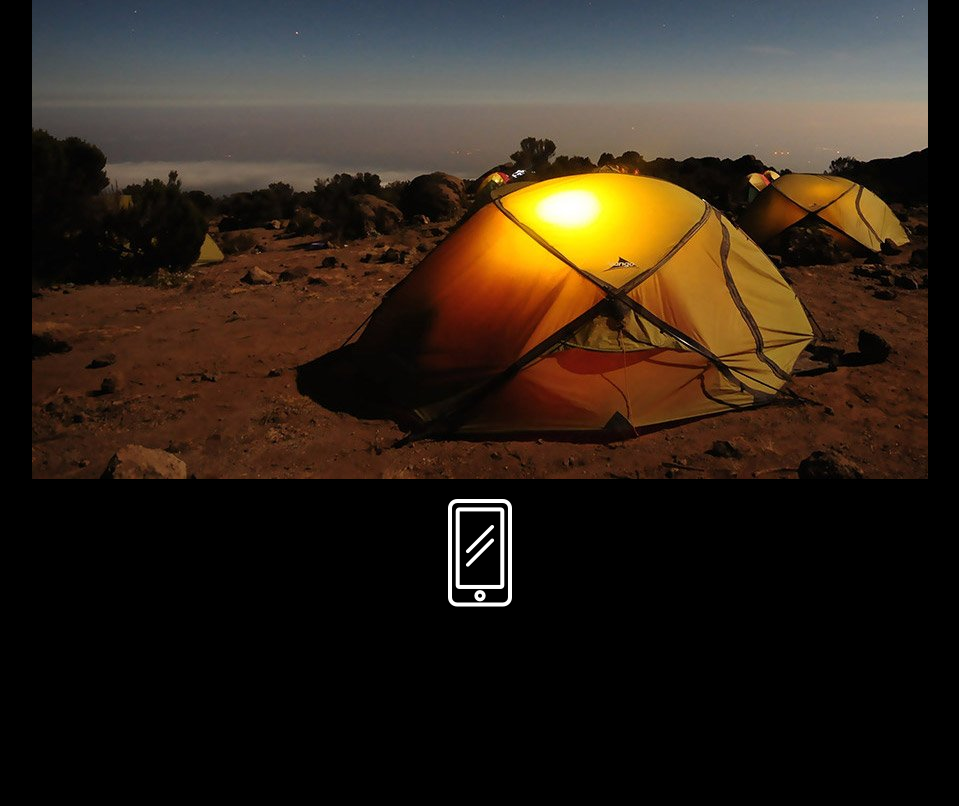
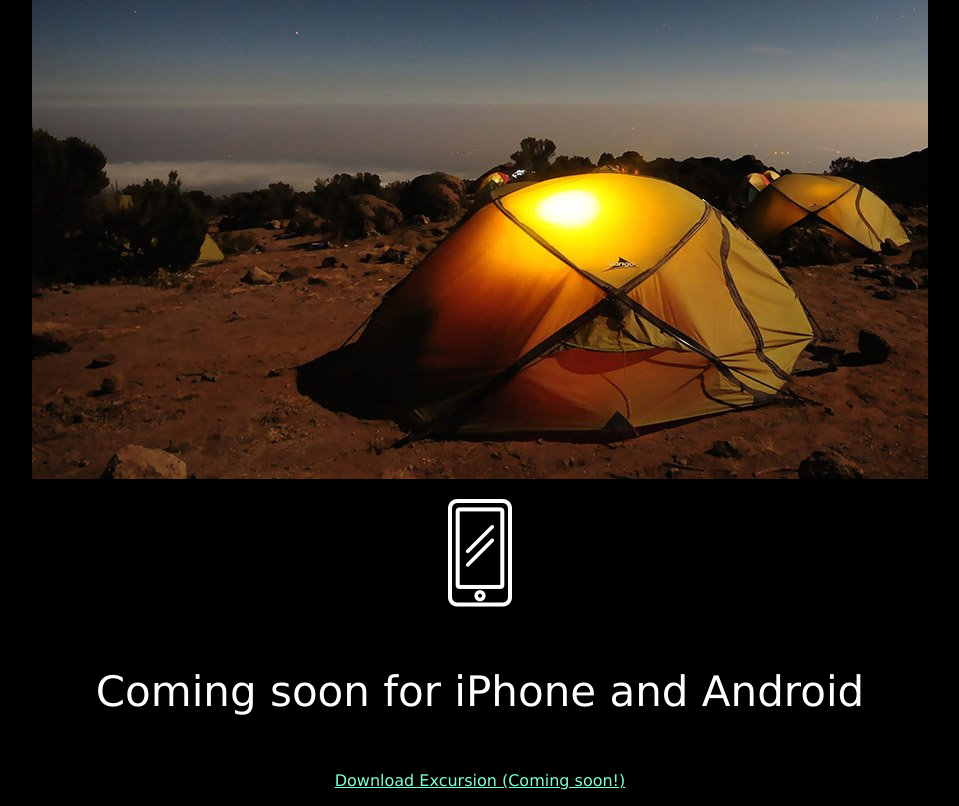
Before and after one commit to saabirahhannan/excursion, a plain HTML site: page index.html in a window 1280 px wide. Shown: the part 533-1339 px from the top of the page, without its empty margins (160-1119 px from the left). Before the commit the page ends 1160 px from the top, so only its background shows below. Drawn offline with Linux system fonts and the light colour scheme.

Commit message:
Added header 3 and link

```diff
--- a/index.html
+++ b/index.html
@@ -17,5 +17,7 @@
         <h4 class="description">Excursion remembers places you like, and recommends new points of interest around you.</h4>
         <p><img src="resources/images/camp.jpg"></p>
         <p><img src="resources/images/phone.png"></p>
+        <h4 class="header-3">Coming soon for iPhone and Android</h4>
+        <p><a class="header-3-link" href="#">Download Excursion (Coming soon!)</a></p>
     </body>
 </html>
--- a/resources/css/style.css
+++ b/resources/css/style.css
@@ -10,11 +10,12 @@ body {
     color: white;
 }
 
-.secondary-header {
+.secondary-header, .header-3 {
     font-weight: 300;
     font-size: 42px;
     color: white;
 }
+
 /* DESCRIPTIONS */
 .description {
     font-size: 21px;
@@ -23,7 +24,7 @@ body {
 }
 
 /* LINKS */
-.main-header-link {
+.main-header-link, .header-3-link {
     font-size: 16px;
     color: aquamarine;
 }
```
